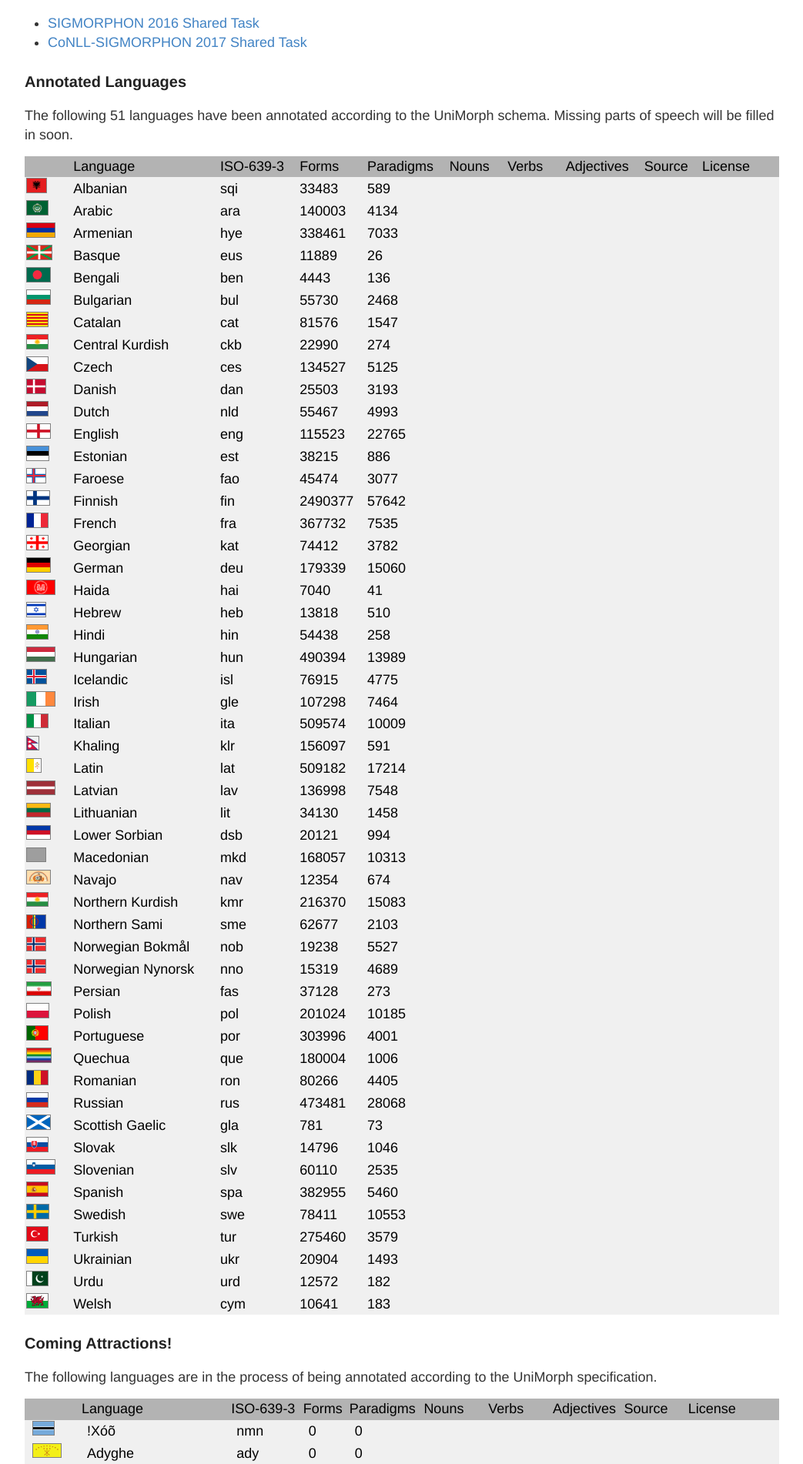
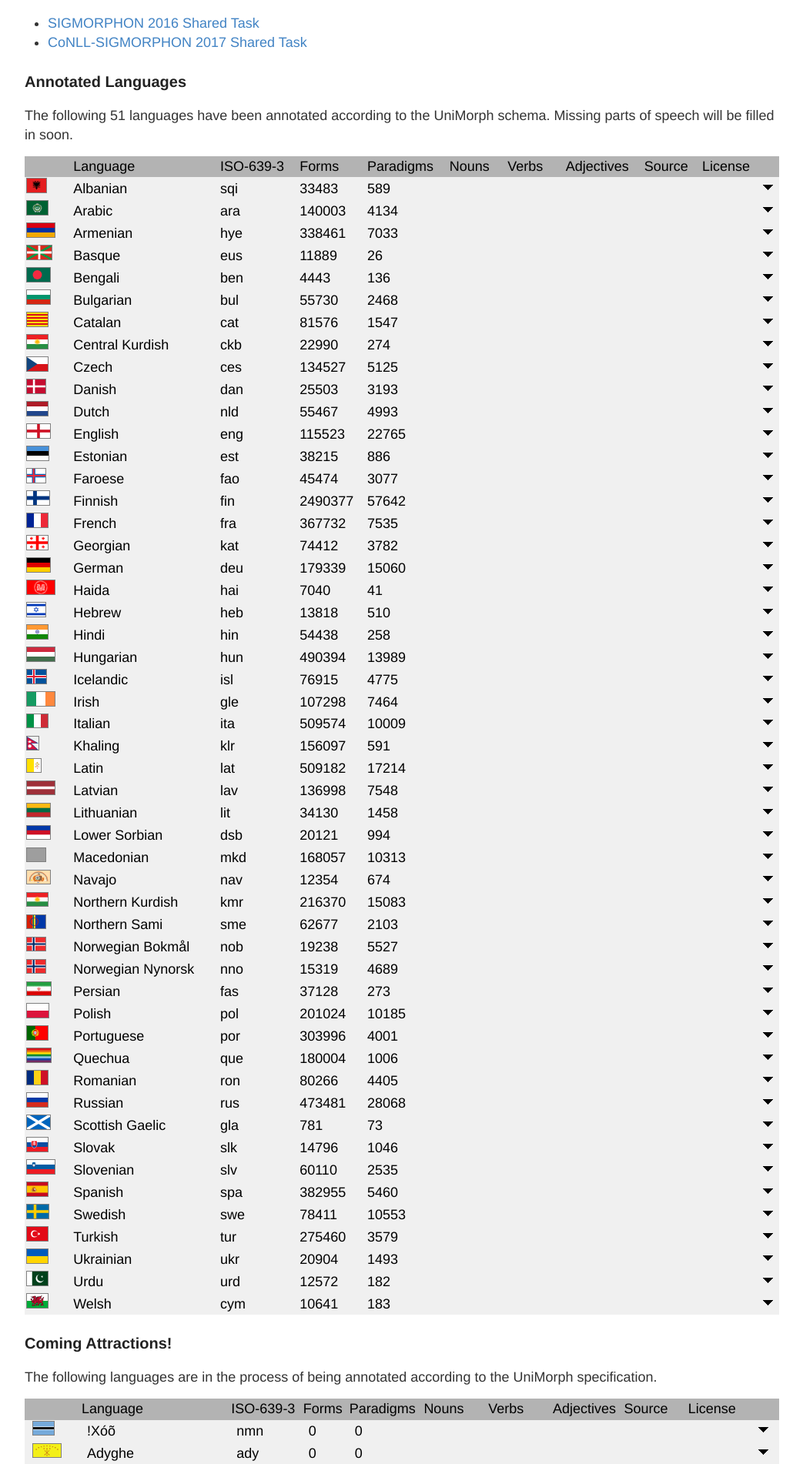
Before and after one commit to unimorph/unimorph.github.io, a Jekyll site: the page built from index.md, in a window 1280 px wide. Shown: the part 444-2346 px from the top of the page at 77% size, without its empty margins (118-1161 px from the left). Built offline with Jekyll 4.4.1, drawn with Linux system fonts in a browser that asks for light colours.

Commit message:
Arrows fixed?

```diff
--- a/css/style.css
+++ b/css/style.css
@@ -1,3 +1,6 @@
+---
+---
+
 #annotated {
     border-collapse:collapse;
     width: 100%;
@@ -39,7 +42,7 @@
 }
 
 #annotated div.arrow {
-    background:transparent url(images/arrows.png) no-repeat scroll 0px -16px;
+    background:transparent url({{ site.baseurl  }}/images/arrows.png) no-repeat scroll 0px -16px;
     width:16px;
     height:16px;
     display:block;
@@ -94,7 +97,7 @@
 }
 
 #coming div.arrow {
-    background:transparent url(images/arrows.png) no-repeat scroll 0px -16px;
+    background:transparent url({{ site.baseurl }}/images/arrows.png) no-repeat scroll 0px -16px;
     width:16px;
     height:16px;
     display:block;
```
